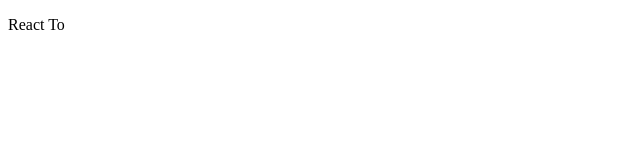
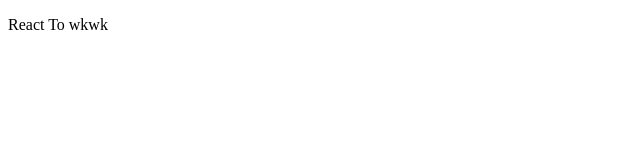
Before and after one commit to hindan69/SKI, a plain HTML site: page index.html in a window 1280 px wide. Shown: the full height of the page, 0-640 px from the left. Drawn offline with Linux system fonts and the light colour scheme.

Commit message:
Update index.html

```diff
--- a/index.html
+++ b/index.html
@@ -5,7 +5,7 @@
 </head>
 <body>
 
-<p>React To </p>
+<p>React To wkwk </p>
 
 </body>
 </html>
```
